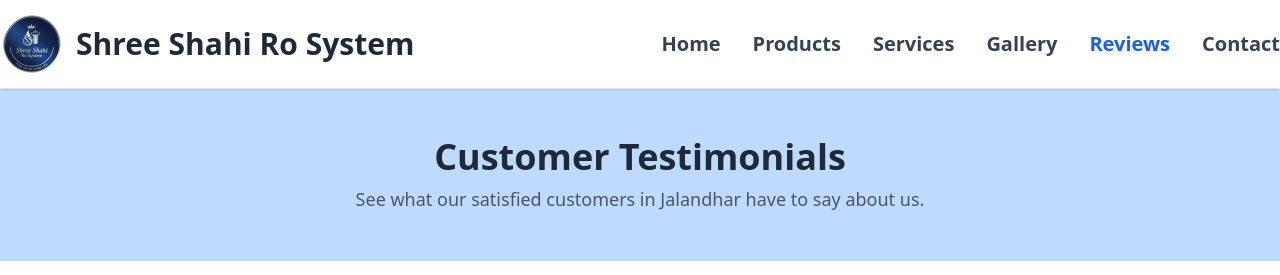
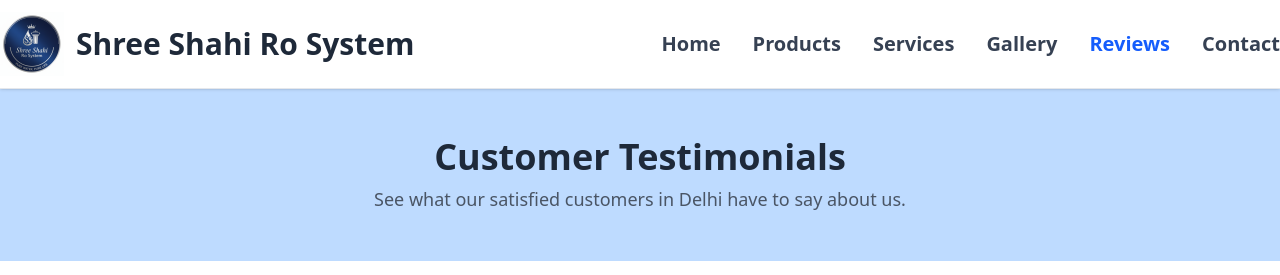
Before and after one commit to niteshcipher/enterprise, a React (Vite) app: page /reviews in a window 1280 px wide. Shown: the top 275 px of the page. Built offline with nearby package versions, Linux system fonts and the light colour scheme.

Commit message:
Updated the code for feature X

```diff
--- a/src/pages/ReviewsPage.jsx
+++ b/src/pages/ReviewsPage.jsx
@@ -11,7 +11,7 @@ const ReviewsPage = () => {
         <div className="container mx-auto px-4 text-center">
           <h1 className="text-4xl font-extrabold text-gray-800">Customer Testimonials</h1>
           <p className="mt-2 text-lg text-gray-600">
-            See what our satisfied customers in Jalandhar have to say about us.
+            See what our satisfied customers in Delhi have to say about us.
           </p>
         </div>
       </section>
```
Also changed, not shown: 1 other file (tests, documents, lock files or other folders).
